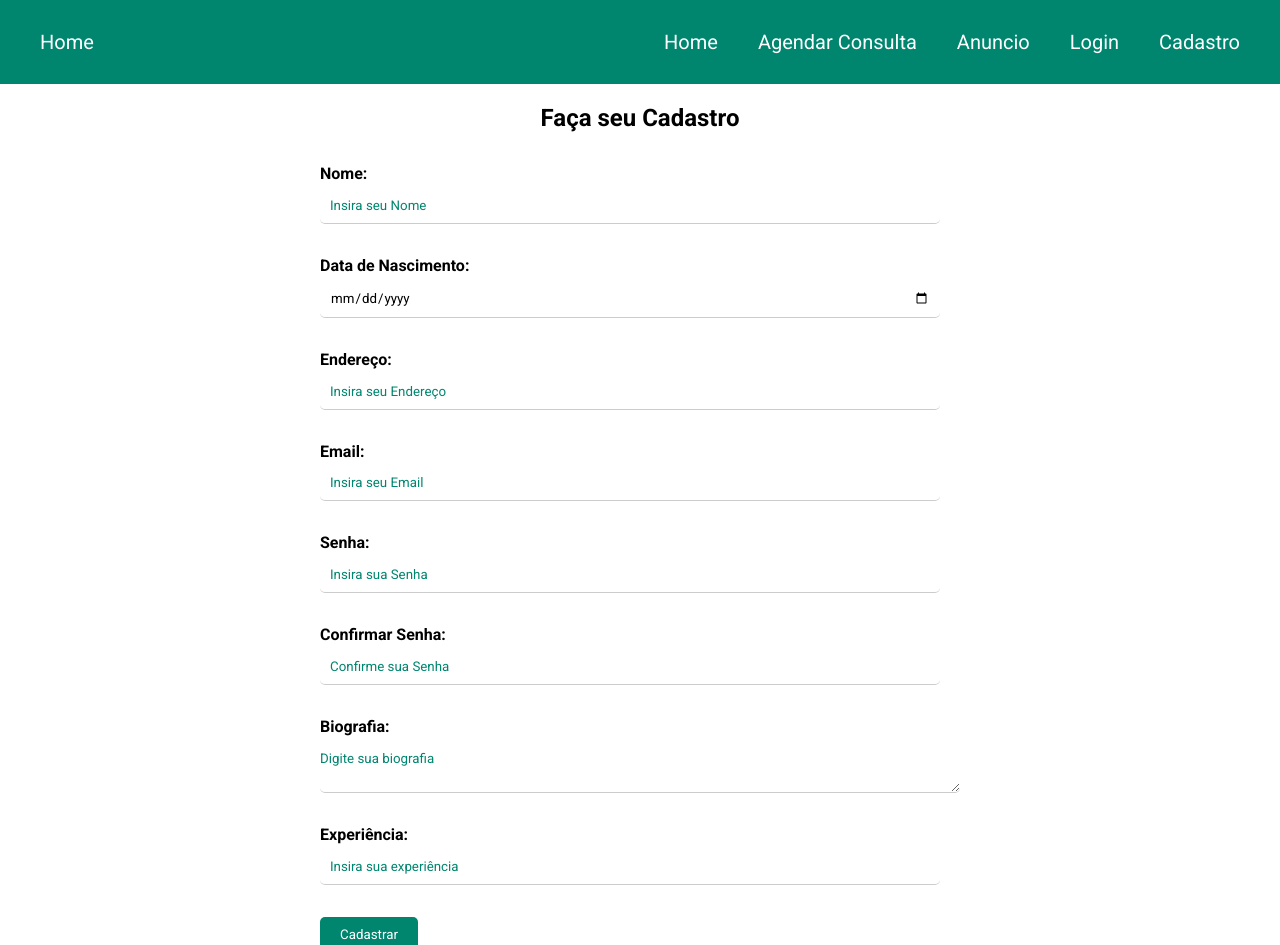
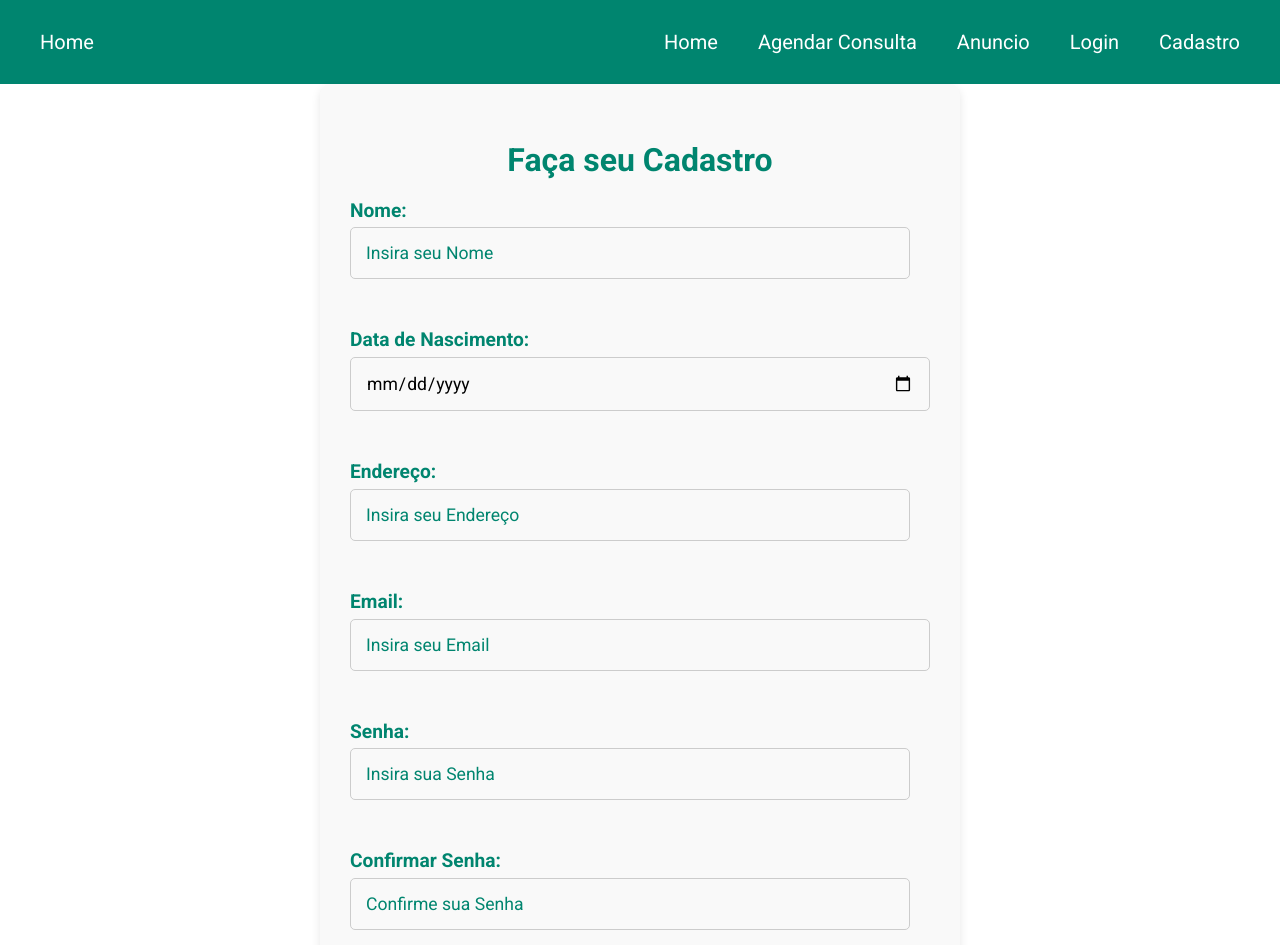
Before and after one commit to DiogoDosSantosMarques/Projeto-Aplicado, a React (Vite) app: page /cadastro in a window 1280 px wide. Shown: the top 945 px of the page. Built offline with nearby package versions, Linux system fonts and the light colour scheme.

Commit message:
CSS do cadastro login e anuncio do cuidadodr melhorados

```diff
--- a/package.json
+++ b/package.json
@@ -10,10 +10,13 @@
     "preview": "vite preview"
   },
   "dependencies": {
+    "axios": "^1.7.2",
+    "cors": "^2.8.5",
+    "express": "^4.19.2",
     "mysql": "^2.18.1",
     "react": "^18.2.0",
     "react-dom": "^18.2.0",
-    "react-router-dom": "^6.23.1"
+    "react-router-dom": "^6.24.0"
   },
   "devDependencies": {
     "@types/react": "^18.2.66",
--- a/src/pages/Anuncio/Anuncio.module.css
+++ b/src/pages/Anuncio/Anuncio.module.css
@@ -1,33 +1,52 @@
-.container{
-
+.container {
     display: flex;
     flex-direction: column;
+    align-items: center;
     margin: 0 auto;
     width: 50%;
+    padding: 30px;
+    background-color: #f9f9f9;
+    border-radius: 10px;
+    box-shadow: 0px 4px 10px rgba(0, 0, 0, 0.1);
   }
 
-
-h2{
+  h2 {
     text-align: center;
-    margin-bottom: 5%;
+    margin-bottom: 20px;
+    color: #00856F;
+    font-size: 2rem;
   }
 
-.labelFoto{
+  .labelFoto {
     display: flex;
     justify-content: center;
     align-items: center;
     width: 100%;
-
+    margin-bottom: 30px;
   }
 
-.labelFoto img{
-width: 15%;
-margin-left: 40%;
+  .labelFoto img {
+    width: 80px;
+    height: 80px;
     cursor: pointer;
+    box-shadow: 0px 4px 10px rgba(0, 0, 0, 0.2);
   }
 
-.labelFoto input{
+  .labelFoto input {
+    display: none;
+  }
 
-    display: none;
+  @media (max-width: 768px) {
+    .container {
+      width: 80%;
+    }
 
+    h2 {
+      font-size: 1.8rem;
     }
+
+    .labelFoto img {
+      width: 60px;
+      height: 60px;
+    }
+  }
--- a/src/pages/Cadastro/Cadastro.jsx
+++ b/src/pages/Cadastro/Cadastro.jsx
@@ -1,6 +1,5 @@
 import React, { useState } from 'react';
-import styles from "./Cadastro.module.css";
-import cadastroImage from '../../img/cadastro.png';
+import styles from './Cadastro.module.css'; // Importando estilos CSS
 
 const Cadastro = () => {
   const [nome, setNome] = useState('');
@@ -12,15 +11,18 @@ const Cadastro = () => {
   const [biografia, setBiografia] = useState('');
   const [experiencia, setExperiencia] = useState('');
   const [erroSenha, setErroSenha] = useState(false);
+  const [showSuccessMessage, setShowSuccessMessage] = useState(false);
 
-  const handleSubmit = (e) => {
+  const handleSubmit = async (e) => {
     e.preventDefault();
+
+    // Verifica se as senhas coincidem
     if (senha !== confirmarSenha) {
       setErroSenha(true);
       return;
     }
 
-    const values = {
+    const userData = {
       nome,
       dataNascimento,
       endereco,
@@ -30,16 +32,26 @@ const Cadastro = () => {
       experiencia,
     };
 
-    addUser(values, (err, data) => {
-      if (err) {
-        console.error(err);
-        // handle error
-      } else {
-        console.log(data);
-        // handle success
-      }
+    try {
+      const response = await fetch('http://SG-cuidadoaoidoso-9180-mysql-master.servers.mongodirector.com:3306/api/register', {
+        method: 'POST',
+        headers: {
+          'Content-Type': 'application/json',
+        },
+        body: JSON.stringify(userData),
       });
 
+      if (!response.ok) {
+        throw new Error('Erro ao cadastrar usuário');
+      }
+
+      setShowSuccessMessage(true);
+
+      setTimeout(() => {
+        setShowSuccessMessage(false);
+      }, 3000); // Oculta o sucesso após 3 segundos
+
+      // Limpar campos após sucesso
       setNome('');
       setDataNascimento('');
       setEndereco('');
@@ -49,7 +61,13 @@ const Cadastro = () => {
       setBiografia('');
       setExperiencia('');
       setErroSenha(false);
+
+    } catch (error) {
+      console.error('Erro ao cadastrar usuário:', error.message);
+      // Tratar o erro conforme necessário
+    }
   };
+
 
   return (
     <div className={styles.container}>
@@ -134,6 +152,11 @@ const Cadastro = () => {
         </label>
         <button type="submit">Cadastrar</button>
       </form>
+      {showSuccessMessage && (
+        <div className={styles.successMessage}>
+          Usuário cadastrado com sucesso!
+        </div>
+      )}
     </div>
   );
 };
--- a/src/pages/Cadastro/Cadastro.module.css
+++ b/src/pages/Cadastro/Cadastro.module.css
@@ -1,25 +1,34 @@
+/* Estilos para o formulário */
 .container {
   display: flex;
   flex-direction: column;
   margin: 0 auto;
   width: 50%;
+  padding: 30px;
+  background-color: #f9f9f9;
+  border-radius: 10px;
+  box-shadow: 0px 4px 10px rgba(0, 0, 0, 0.1);
 }
 
 h2 {
   text-align: center;
-    margin-bottom: 5%;
+  margin-bottom: 30px;
+  color: #00856F;
+  font-size: 2.5rem;
 }
 
 .labelFoto {
   display: flex;
   justify-content: center;
   align-items: center;
-    width: 100%;
+  margin-bottom: 30px;
 }
 
 .labelFoto img {
-    width: 15%;
-    margin-left: 40%;
+  width: 80px;
+  height: 80px;
+  border-radius: 50%;
+  box-shadow: 0px 4px 10px rgba(0, 0, 0, 0.2);
   cursor: pointer;
 }
 
@@ -30,10 +39,13 @@
 label {
   display: block;
   margin-bottom: 10px;
+  color: #555;
+  font-size: 1.2rem;
 }
 
 span {
   font-weight: bold;
+  color: #00856F;
 }
 
 input[type="text"],
@@ -41,9 +53,12 @@
 input[type="email"],
 input[type="date"],
 textarea {
-    width: calc(100% - 20px);
-    padding: 10px;
+  width: 100%;
+  padding: 15px;
+  margin-bottom: 20px;
+  border: 1px solid #ccc;
   border-radius: 5px;
+  font-size: 1.1rem;
 }
 
 button[type="submit"] {
@@ -51,11 +66,48 @@
   color: #fff;
   border: none;
   cursor: pointer;
-    padding: 10px 20px;
+  padding: 15px 30px;
   border-radius: 5px;
+  font-size: 1.3rem;
+  transition: background-color 0.3s ease;
+}
+
+button[type="submit"]:hover {
+  background-color: #00573f;
 }
 
 .error {
   color: red;
-    margin-top: 5px;
+  margin-top: 8px;
+  font-size: 1rem;
 }
+
+.successMessage {
+  background-color: #5cb85c;
+  color: #fff;
+  padding: 15px;
+  border-radius: 5px;
+  text-align: center;
+  margin-top: 20px;
+}
+
+/* Estilos adicionais */
+@media (max-width: 768px) {
+  .container {
+    width: 80%;
+  }
+
+  h2 {
+    font-size: 2rem;
+  }
+
+  .labelFoto img {
+    width: 60px;
+    height: 60px;
+  }
+
+  button[type="submit"] {
+    padding: 12px 25px;
+    font-size: 1.2rem;
+  }
+}
--- a/src/pages/Login/Login.module.css
+++ b/src/pages/Login/Login.module.css
@@ -4,11 +4,17 @@
   align-items: center;
   margin: 0 auto;
   width: 50%;
+  padding: 30px;
+  background-color: #f9f9f9;
+  border-radius: 10px;
+  box-shadow: 0px 4px 10px rgba(0, 0, 0, 0.1);
 }
 
 h2 {
   text-align: center;
-    margin-bottom: 5%;
+  margin-bottom: 20px;
+  color: #00856F;
+  font-size: 2rem;
 }
 
 div {
@@ -18,19 +24,45 @@
 label {
   display: block;
   margin-bottom: 10px;
+  color: #555;
+  font-size: 1.2rem;
 }
 
 span {
   font-weight: bold;
+  color: #00856F;
 }
 
 input[type="text"],
 input[type="password"] {
   width: calc(100% - 20px);
-    padding: 10px;
+  padding: 15px;
+  margin-bottom: 20px;
+  border: 1px solid #ccc;
   border-radius: 5px;
+  font-size: 1.1rem;
 }
 
+button[type="submit"] {
+  background-color: #00856F;
+  color: #fff;
+  border: none;
+  cursor: pointer;
+  padding: 15px 30px;
+  border-radius: 5px;
+  font-size: 1.3rem;
+  transition: background-color 0.3s ease;
+}
+
+button[type="submit"]:hover {
+  background-color: #00573f;
+}
+
+.error {
+  color: red;
+  margin-top: 8px;
+  font-size: 1rem;
+}
 
 .imageContainer {
   display: flex;
@@ -41,4 +73,6 @@
 
 .imageContainer img {
   width: 25%;
+  border-radius: 50%;
+  box-shadow: 0px 4px 10px rgba(0, 0, 0, 0.2);
 }
--- a/src/services/UserService.jsx
+++ /dev/null
@@ -1,6 +0,0 @@
-const db = require('../db')
-
-module.exports = {
-
-
-};
```
Also changed, not shown: src/controllers/UserController.jsx (deleted, +0 -54 lines), src/db.jsx (deleted, +0 -16 lines), src/routes/users.jsx (deleted, +0 -8 lines), src/server.jsx (+39 -11 lines), 1 other file (tests, documents, lock files or other folders). Lines whose indentation alone changed are shown as unchanged.
